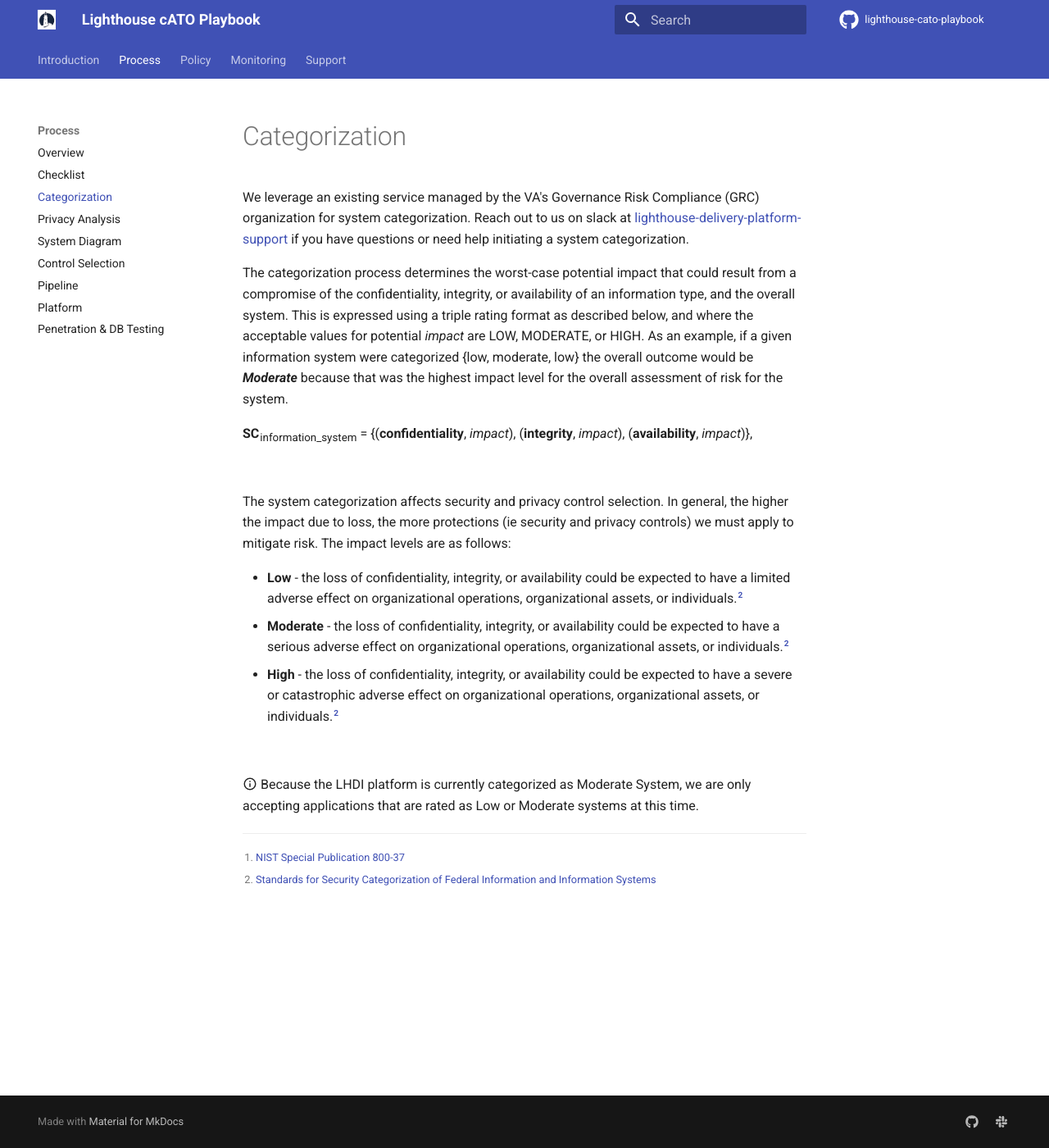
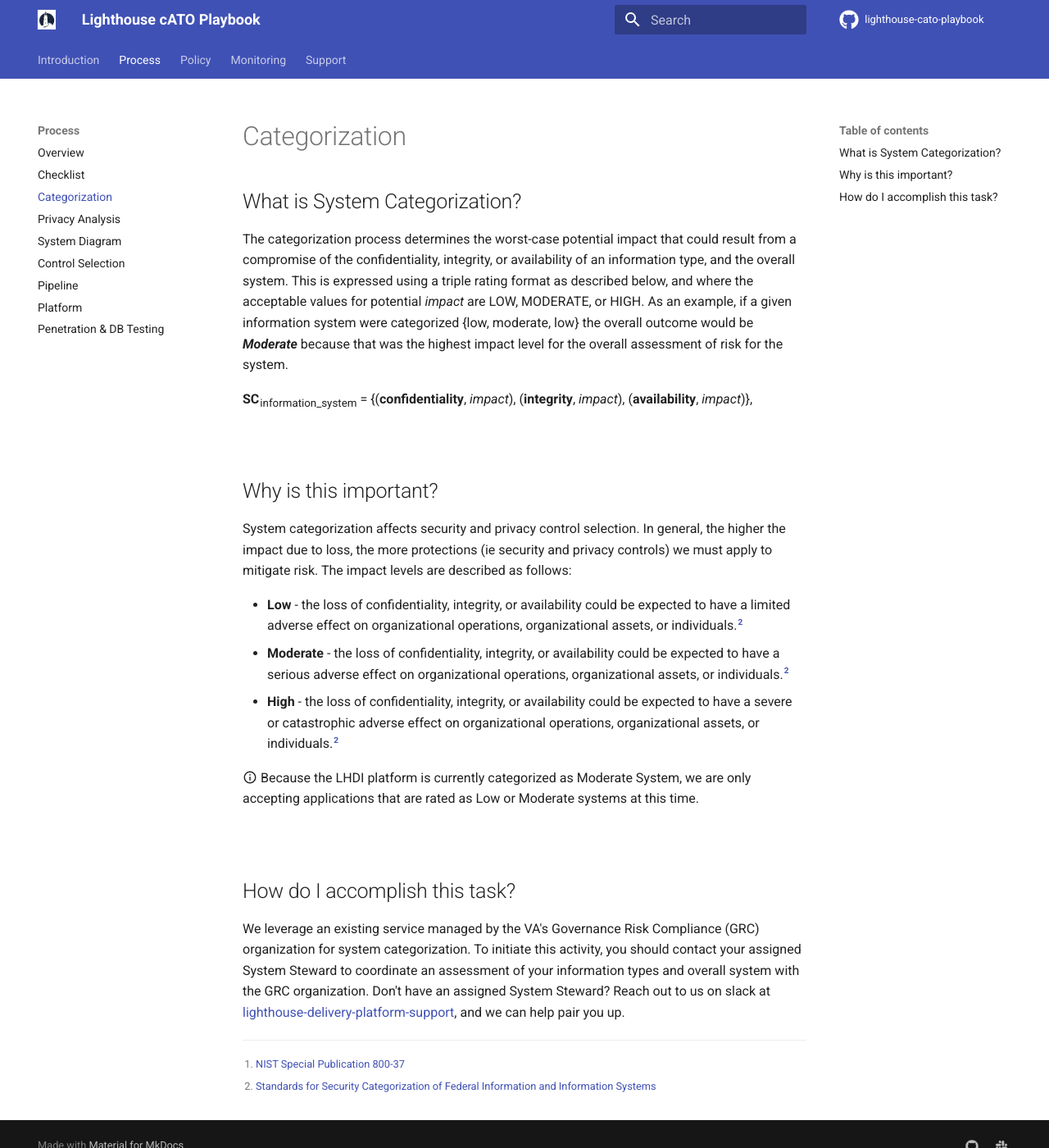
Before and after one commit to rise8-us/cato-playbook, an MkDocs documentation site: the page built from docs/categorization.md, in a window 1280 px wide and 1400 px high. Shown: the whole window at 82% size. Built offline with MkDocs 1.6.1 and Material for MkDocs 9.7.7, drawn with Linux system fonts in a browser that asks for light colours; comment, search, counter and statistics services are not loaded.

Commit message:
Update categorization.md

```diff
--- a/docs/categorization.md
+++ b/docs/categorization.md
@@ -1,23 +1,26 @@
 # Categorization
 
-We leverage an existing service managed by the VA's Governance Risk Compliance (GRC) organization for system categorization. Reach out to us on slack at
-[lighthouse-delivery-platform-support](https://lighthouseva.slack.com/archives/C03UA9MV1EH) if you have questions or need help initiating a system categorization.
-
+## What is System Categorization?
 The categorization process determines the worst-case potential impact that could result from a compromise of the confidentiality, integrity, or availability of an information type, and the overall system. This is expressed using a triple rating format as described below, and where the acceptable values for potential *impact* are LOW, MODERATE, or HIGH. As an example, if a given information system were categorized {low, moderate, low} the overall outcome would be ***Moderate*** because that was the highest impact level for the overall assessment of risk for the system.
 
 **SC**~information_system~ = {(**confidentiality**, *impact*), (**integrity**, *impact*), (**availability**, *impact*)},
 
 <br/>
 
-The system categorization affects security and privacy control selection. In general, the higher the impact due to loss, the more protections (ie security and privacy controls) we must apply to mitigate risk. The impact levels are as follows:
+## Why is this important?
+System categorization affects security and privacy control selection. In general, the higher the impact due to loss, the more protections (ie security and privacy controls) we must apply to mitigate risk. The impact levels are described as follows:
 
 - **Low** - the loss of confidentiality, integrity, or availability could be expected to have a limited adverse effect on organizational operations, organizational assets, or individuals.[^2]
 - **Moderate** - the loss of confidentiality, integrity, or availability could be expected to have a serious adverse effect on organizational operations, organizational assets, or individuals.[^2]
 - **High** - the loss of confidentiality, integrity, or availability could be expected to have a severe or catastrophic adverse effect on organizational operations, organizational assets, or individuals.[^2]
 
+:material-information-outline: Because the LHDI platform is currently categorized as Moderate System, we are only accepting applications that are rated as Low or Moderate systems at this time.
+
 <br/>
 
-:material-information-outline: Because the LHDI platform is currently categorized as Moderate System, we are only accepting applications that are rated as Low or Moderate systems at this time.
+## How do I accomplish this task?
+We leverage an existing service managed by the VA's Governance Risk Compliance (GRC) organization for system categorization. To initiate this activity, you should contact your assigned System Steward to coordinate an assessment of your information types and overall system with the GRC organization. Don't have an assigned System Steward? Reach out to us on slack at [lighthouse-delivery-platform-support](https://lighthouseva.slack.com/archives/C03UA9MV1EH), and we can help pair you up.
+
 
 
 [^1]:[NIST Special Publication 800-37](https://csrc.nist.gov/publications/detail/sp/800-37/rev-2/final)
```
